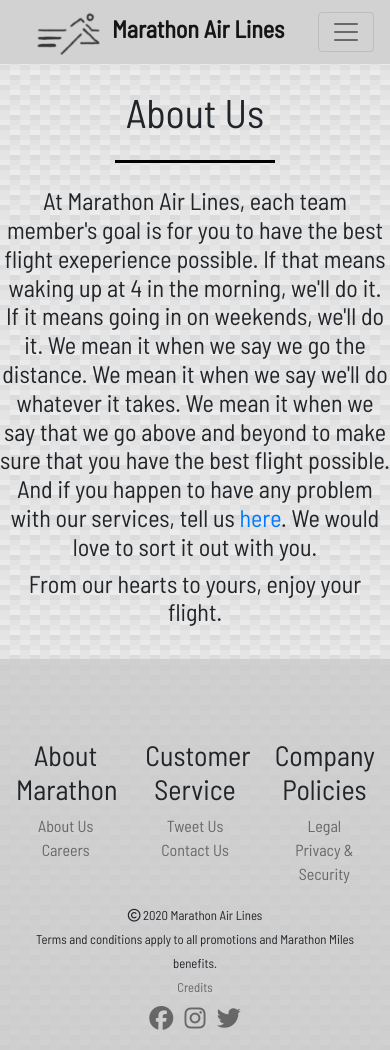
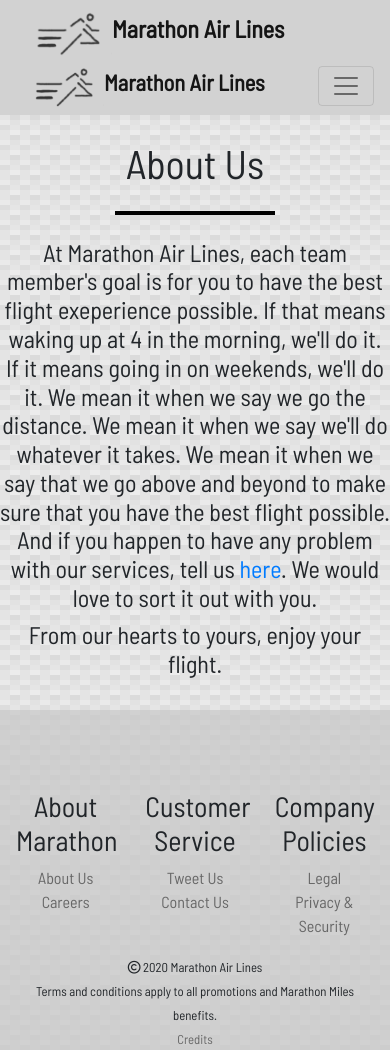
Before and after one commit to marathonairlines/marathon, a plain HTML site: page about.html in a window 390 px wide. Shown: the top 1050 px of the page. Drawn offline with nearby package versions, Linux system fonts and the light colour scheme.

Commit message:
Finalized navbar mobile compatibility on all pages

```diff
--- a/about.html
+++ b/about.html
@@ -19,6 +19,7 @@
             <div class="container">
                 <nav class="navbar navbar-expand-lg navbar-light py-1">
                     <a class="navbar-brand p-0" href="./index.html"><img class="logo" src="./logo3.png">Marathon Air Lines</a>
+                    <a class="navbar-brand mobile-navbar-brand p-0 d-md-none" href="./index.html"><img class="logo mobile-logo" src="./logo3.png">Marathon Air Lines</a>
                     <button class="navbar-toggler" type="button" data-toggle="collapse" data-target="#navbarNavDropdown" aria-controls="navbarNavDropdown" aria-expanded="false" aria-label="Toggle navigation">
                         <span class="navbar-toggler-icon"></span>
                     </button>
```
Also changed, not shown: book.html (+1 -0 lines), completed_book_form.html (+1 -0 lines), completed_contact_form.html (+1 -0 lines), completed_job_form.html (+1 -0 lines), contact.html (+1 -0 lines), credits.html (+1 -0 lines), experience.html (+1 -0 lines), extras.html (+1 -0 lines), job.html (+1 -0 lines), miles.html (+1 -0 lines), privacy.html (+1 -0 lines), terms.html (+1 -0 lines).
